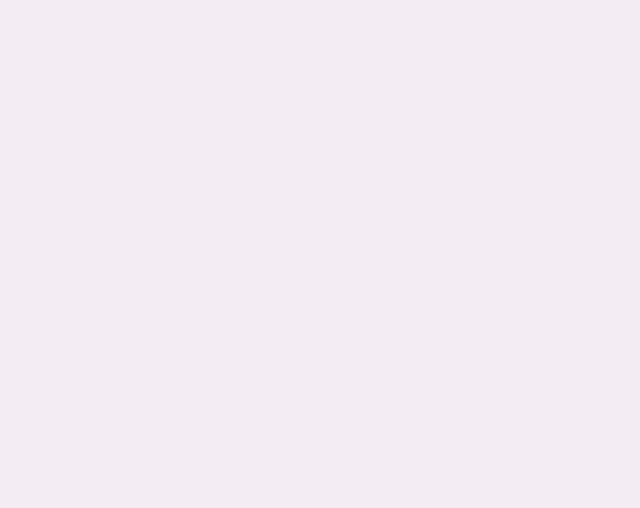
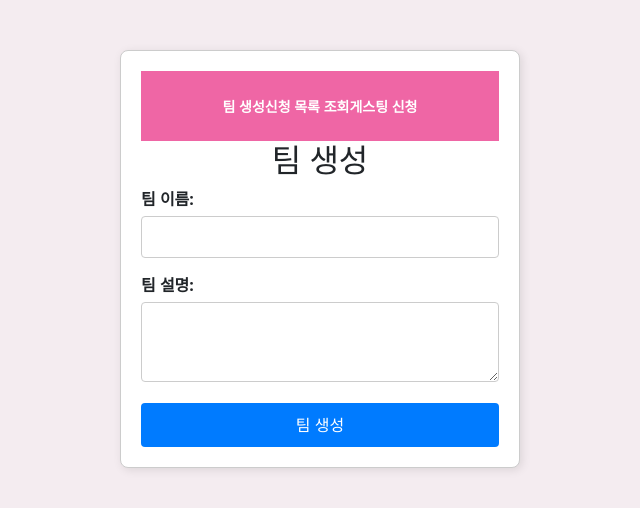
Before and after one commit to legionary7931/Guesting, a React (Create React App) app: page /team in a window 1280 px wide. Before the commit this address had no page. Shown: the top 508 px of the page, without its empty margins (320-960 px from the left). Built offline with nearby package versions, Linux system fonts and the light colour scheme.

Commit message:
어제꺼(많이못함)

```diff
--- a/src/App.js
+++ b/src/App.js
@@ -1,20 +1,22 @@
 import './App.css';
 import Login from './Login';
+import Team from './pages/Team';
 import { BrowserRouter, Routes, Route } from 'react-router-dom';
 import 'bootstrap/dist/css/bootstrap.min.css';
 
 
 
 function App() {
-  return (
-    <div className="App">
+	return (
+		<div className="App">
 			<BrowserRouter>
 				<Routes>
 					<Route path="/" element={<Login />}></Route>
+					<Route path="/team" element={<Team />} />
 				</Routes>
 			</BrowserRouter>
-    </div>
-  );
+		</div>
+	);
 }
 
 export default App;
--- /dev/null
+++ b/src/layouts/Header.css
@@ -0,0 +1,23 @@
+.header {
+    display: flex;
+    justify-content: center;
+    align-items: center;
+    background-color: #EF66A5;
+    height: 70px;
+}
+
+.nav {
+    align-items: center;
+}
+
+/* ✨ 네비게이션 스타일 */
+.nav a {
+    color: white;  /* ✅ 개별 링크의 글씨 색상 */
+    text-decoration: none;
+    font-weight: bold;
+    font-size: 14px;
+}
+
+.nav a:hover {
+    color: yellow; /* ✅ 호버 시 색상 변경 */
+}
--- /dev/null
+++ b/src/layouts/Header.jsx
@@ -0,0 +1,16 @@
+import { Link } from "react-router-dom";
+import "./Header.css";
+
+function Header() {
+  return (
+    <header className="header">
+      <nav className="nav">
+          <Link to="/team/create">팀 생성</Link>
+          <Link to="/team/applications">신청 목록 조회</Link>
+          <Link to="/team/guesting">게스팅 신청</Link>
+      </nav>
+    </header>
+  );
+}
+
+export default Header;
--- /dev/null
+++ b/src/pages/Team.jsx
@@ -0,0 +1,95 @@
+import { useState } from "react";
+import Header from "../layouts/Header";
+
+function Team() {
+    const [teamName, setTeamName] = useState("");
+    const [description, setDescription] = useState("");
+
+    const handleSubmit = (e) => {
+        e.preventDefault();
+        console.log("팀 생성:", { teamName, description });
+
+        // 여기에서 API 요청을 보낼 수도 있음
+        alert(`팀 "${teamName}"이(가) 생성되었습니다!`);
+        setTeamName("");
+        setDescription("");
+    };
+
+    return (
+        <div style={styles.container}>
+
+            <Header/>
+            <h2>팀 생성</h2>
+            <form onSubmit={handleSubmit} style={styles.form}>
+                <div>
+                    <label style={styles.label}>팀 이름:</label>
+                    <input
+                        type="text"
+                        value={teamName}
+                        onChange={(e) => setTeamName(e.target.value)}
+                        required
+                        style={styles.input}
+                    />
+                </div>
+                <div>
+                    <label style={styles.label}>팀 설명:</label>
+                    <textarea
+                        value={description}
+                        onChange={(e) => setDescription(e.target.value)}
+                        style={styles.textarea}
+                    />
+                </div>
+                <button type="submit" style={styles.button}>팀 생성</button>
+            </form>
+        </div>
+    );
+}
+
+// 인라인 스타일 정의
+const styles = {
+    container: {
+        maxWidth: "400px",
+        margin: "50px auto",
+        padding: "20px",
+        border: "1px solid #ccc",
+        borderRadius: "8px",
+        boxShadow: "2px 2px 10px rgba(0,0,0,0.1)",
+        backgroundColor: "#fff",
+        textAlign: "center",
+    },
+    form: {
+        display: "flex",
+        flexDirection: "column",
+    },
+    label: {
+        display: "block",
+        marginBottom: "5px",
+        fontWeight: "bold",
+        textAlign: "left",
+    },
+    input: {
+        width: "100%",
+        padding: "8px",
+        marginBottom: "15px",
+        borderRadius: "4px",
+        border: "1px solid #ccc",
+    },
+    textarea: {
+        width: "100%",
+        height: "80px",
+        padding: "8px",
+        marginBottom: "15px",
+        borderRadius: "4px",
+        border: "1px solid #ccc",
+    },
+    button: {
+        padding: "10px",
+        backgroundColor: "#007bff",
+        color: "white",
+        border: "none",
+        borderRadius: "4px",
+        cursor: "pointer",
+    },
+};
+
+export default Team;
```
